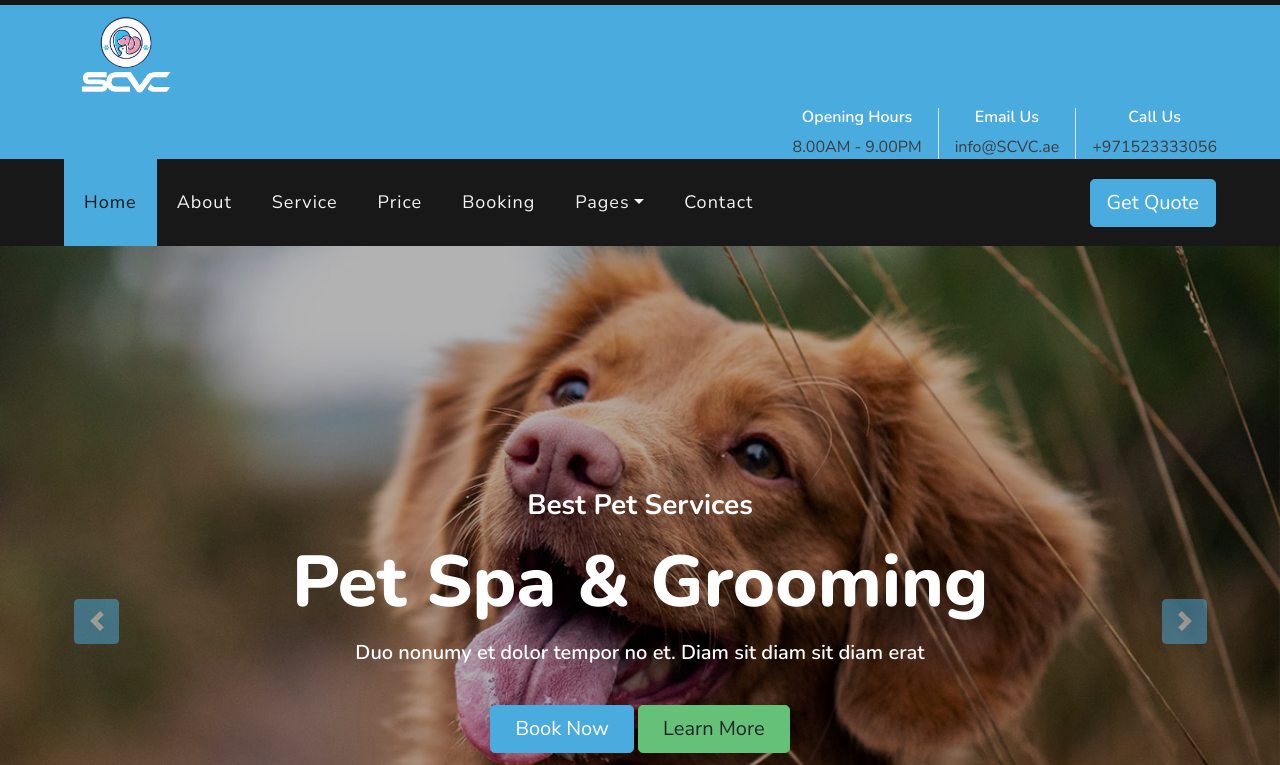
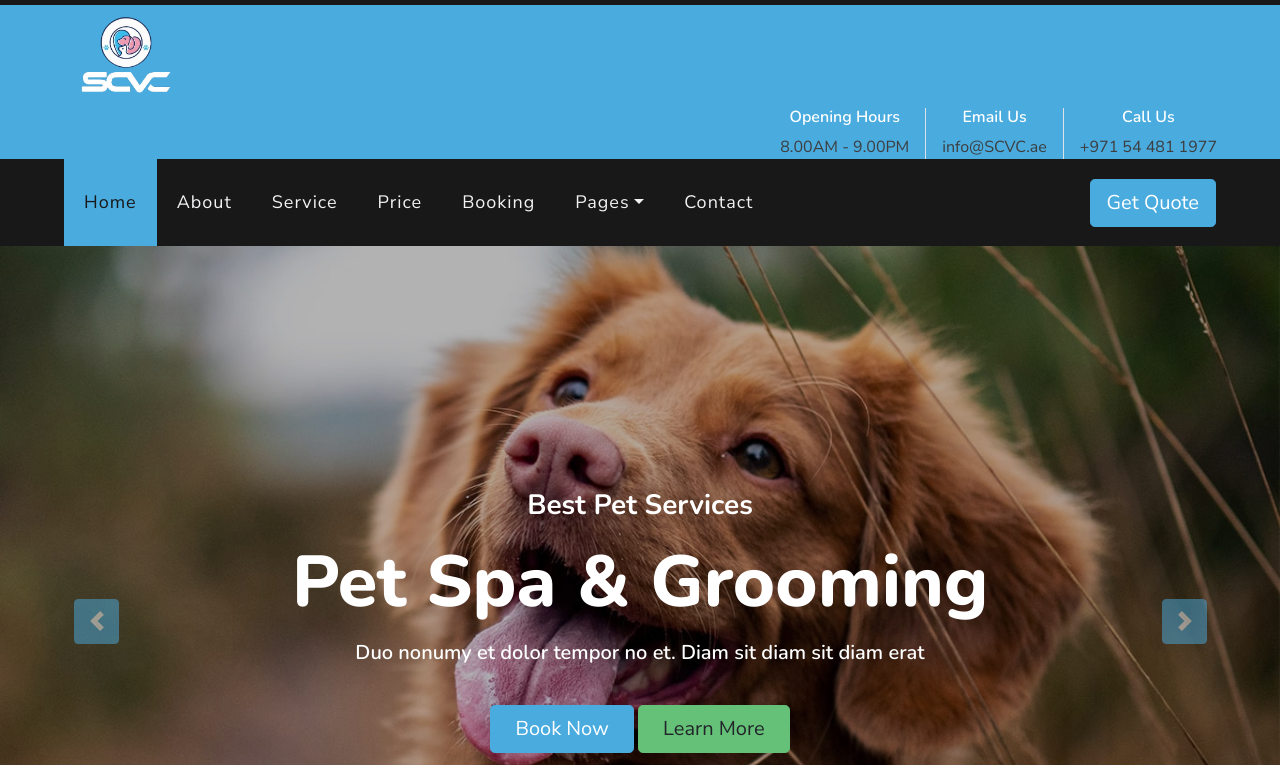
Before and after one commit to ahmedehab5/SCVC, a plain HTML site: page index.html in a window 1280 px wide. Shown: the part 35-800 px from the top of the page. Drawn offline with nearby package versions, Linux system fonts and the light colour scheme.

Commit message:
index landline

```diff
--- a/index.html
+++ b/index.html
@@ -86,7 +86,7 @@
             </div>
             <div class="d-inline-flex flex-column text-center pl-3">
               <h6>Call Us</h6>
-              <p class="m-0">+971523333056</p>
+              <p class="m-0">+971 54 481 1977</p>
             </div>
           </div>
         </div>
```
